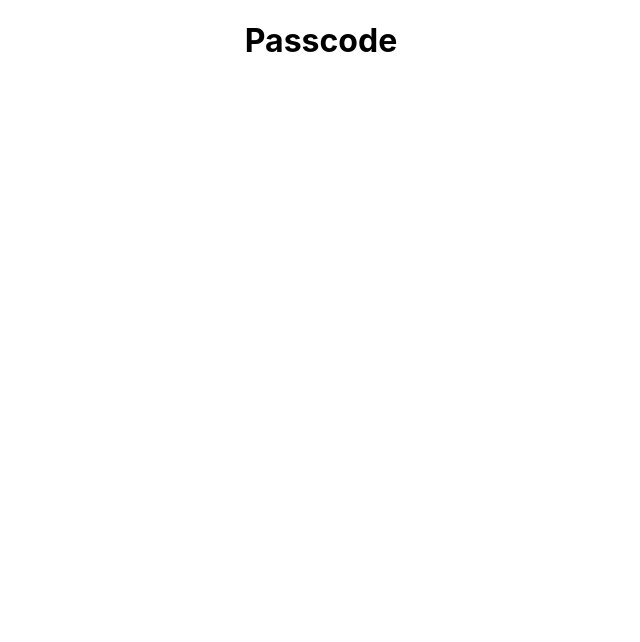
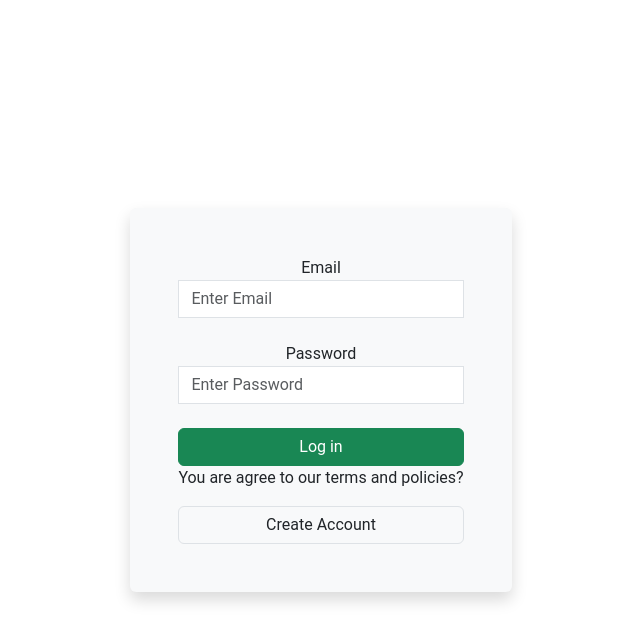
Before and after one commit to eng-Bruno/Passcode, a React (Create React App) app in the folder frontend/: page / in a window 1280 px wide. Shown: the top 642 px of the page, without its empty margins (319-959 px from the left). Built offline with nearby package versions, Linux system fonts and the light colour scheme.

Commit message:
fazendo página de login

```diff
--- a/frontend/package.json
+++ b/frontend/package.json
@@ -6,8 +6,10 @@
     "@testing-library/jest-dom": "^5.17.0",
     "@testing-library/react": "^13.4.0",
     "@testing-library/user-event": "^13.5.0",
+    "bootstrap": "^5.3.3",
     "react": "^18.3.1",
     "react-dom": "^18.3.1",
+    "react-router-dom": "^6.26.0",
     "react-scripts": "5.0.1",
     "reactstrap": "^9.2.2",
     "web-vitals": "^2.1.4"
--- a/frontend/src/App.js
+++ b/frontend/src/App.js
@@ -1,10 +1,11 @@
 import logo from "./logo.svg";
 import "./App.css";
+import Login from "./Login";
 
 function App() {
   return (
     <div className="App">
-      <h1>Passcode</h1>
+      <Login />
     </div>
   );
 }
--- /dev/null
+++ b/frontend/src/Login.js
@@ -0,0 +1,36 @@
+import React from "react";
+import "./index.css";
+
+function Login() {
+  return (
+    <div className="d-flex justify-content-center align-items-center bg-white vh-100">
+      <div className="shadow bg-light p-5 rounded w-40">
+        <form action="">
+          <div className="mb-4">
+            <label htmlFor="email">Email</label>
+            <input
+              type="email"
+              placeholder="Enter Email"
+              className="form-control rounded-0"
+            />
+          </div>
+          <div className="mb-4">
+            <label htmlFor="password">Password</label>
+            <input
+              type="password"
+              placeholder="Enter Password"
+              className="form-control rounded-0"
+            />
+          </div>
+          <button className="btn btn-success w-100">Log in</button>
+          <p>You are agree to our terms and policies?</p>
+          <button className="btn btn-default border w-100">
+            Create Account
+          </button>
+        </form>
+      </div>
+    </div>
+  );
+}
+
+export default Login;
--- a/frontend/src/index.css
+++ b/frontend/src/index.css
@@ -1,13 +1,17 @@
 body {
   margin: 0;
-  font-family: -apple-system, BlinkMacSystemFont, 'Segoe UI', 'Roboto', 'Oxygen',
-    'Ubuntu', 'Cantarell', 'Fira Sans', 'Droid Sans', 'Helvetica Neue',
+  font-family: -apple-system, BlinkMacSystemFont, "Segoe UI", "Roboto", "Oxygen",
+    "Ubuntu", "Cantarell", "Fira Sans", "Droid Sans", "Helvetica Neue",
     sans-serif;
   -webkit-font-smoothing: antialiased;
   -moz-osx-font-smoothing: grayscale;
 }
 
 code {
-  font-family: source-code-pro, Menlo, Monaco, Consolas, 'Courier New',
+  font-family: source-code-pro, Menlo, Monaco, Consolas, "Courier New",
     monospace;
 }
+
+* {
+  font-family: "Roboto";
+}
--- a/frontend/src/index.js
+++ b/frontend/src/index.js
@@ -3,6 +3,7 @@ import ReactDOM from "react-dom/client";
 import "./index.css";
 import App from "./App";
 import reportWebVitals from "./reportWebVitals";
+import "bootstrap/dist/css/bootstrap.min.css";
 
 const root = ReactDOM.createRoot(document.getElementById("root"));
 root.render(
```
Also changed, not shown: frontend/src/Register.js (added), frontend/src/containers/Login/Login.js (deleted), frontend/src/containers/Register/Register.js (deleted), 1 other file (tests, documents, lock files or other folders).
